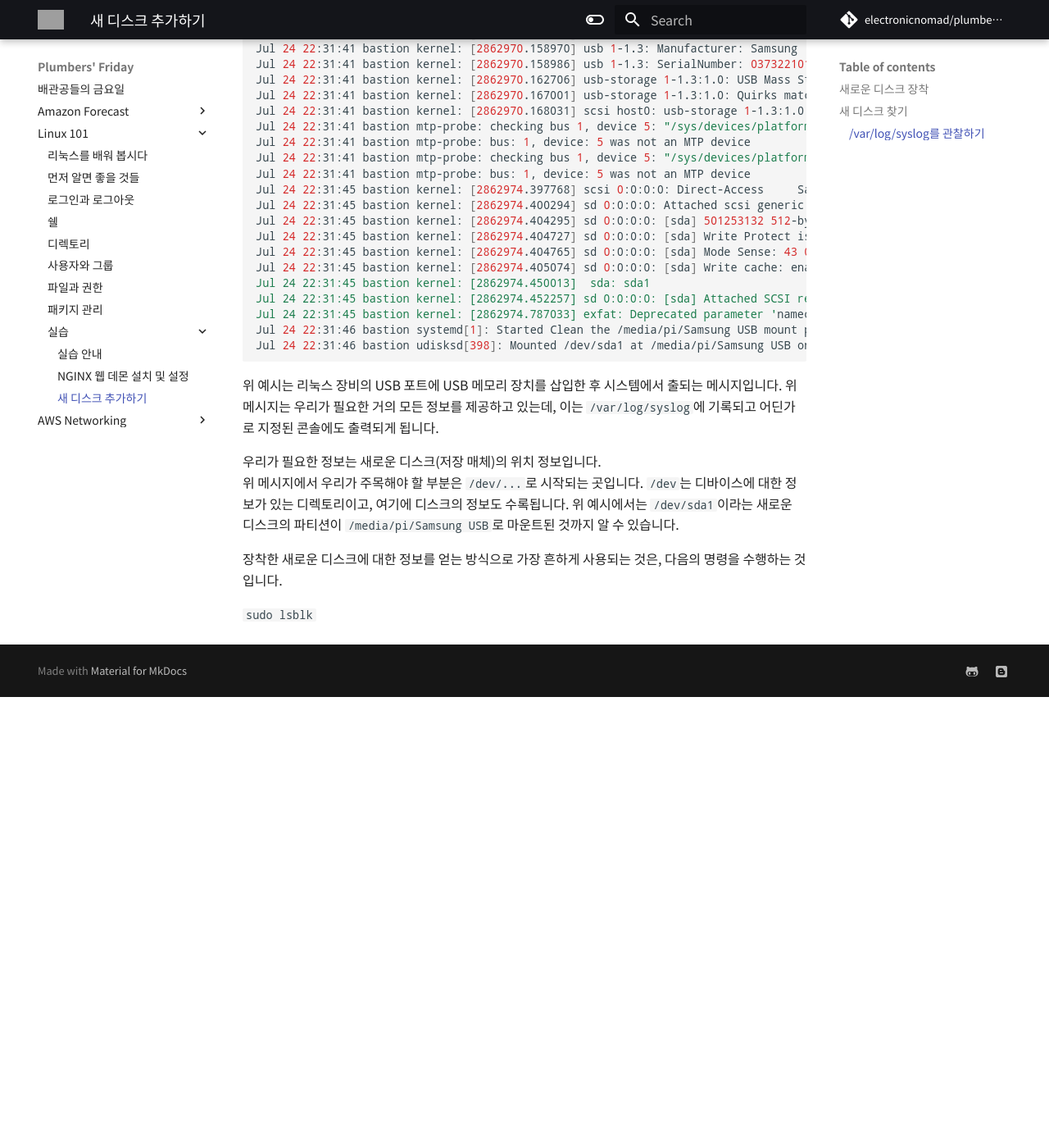
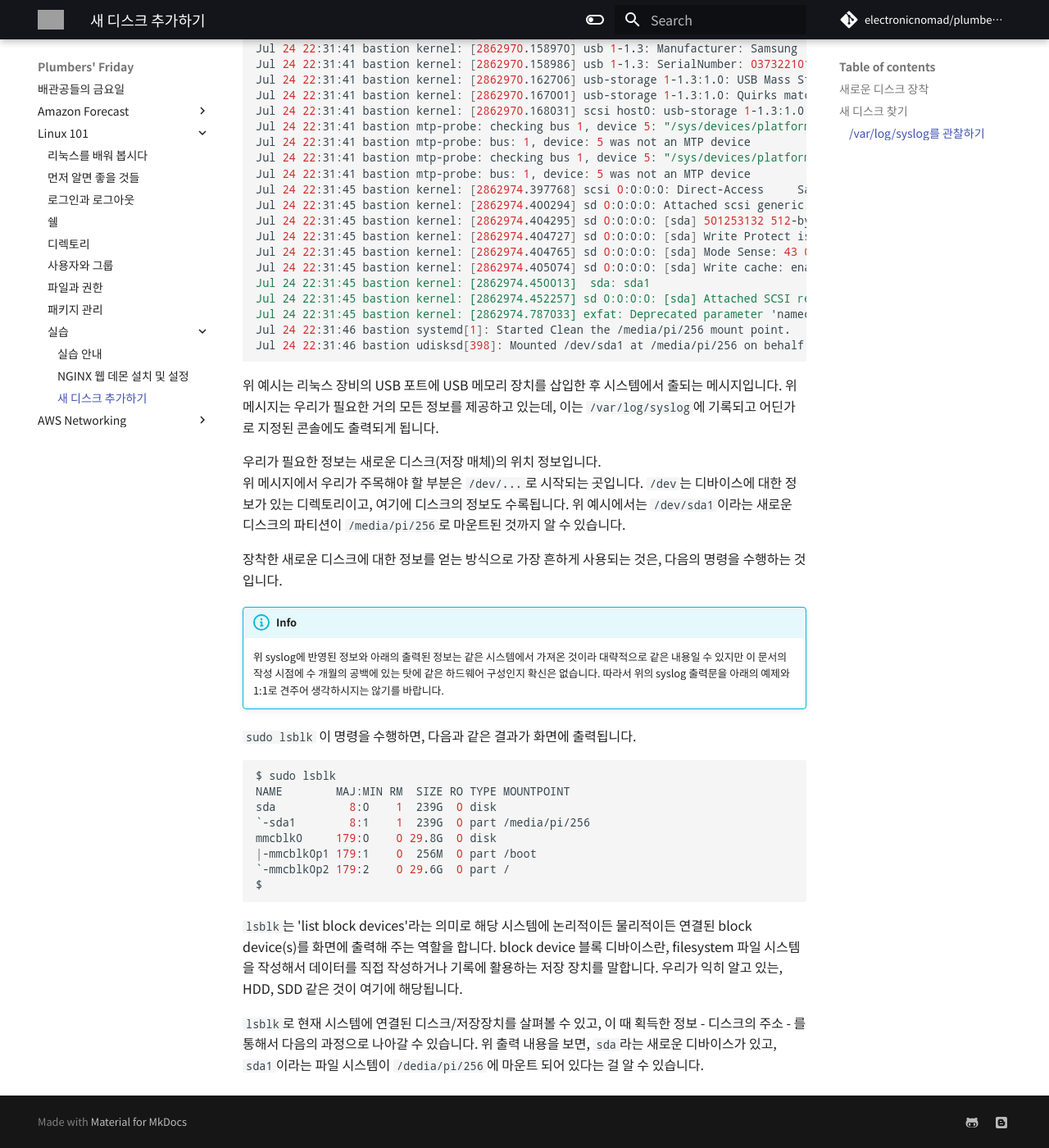
Before and after one commit to electronicnomad/plumbers-friday, an MkDocs documentation site: the page built from docs/linux/tutorials/disk.md, in a window 1280 px wide and 1400 px high, scrolled down 814 px. Shown: the whole window at 82% size. Built offline with MkDocs 1.6.1 and Material for MkDocs 9.7.7, drawn with Linux system fonts in a browser that asks for light colours; some web fonts are replaced; comment, search, counter and statistics services are not loaded; before the commit the page ends 1664 px from its top, so only the background shows below that; grey boxes are pictures that could not be loaded.

Commit message:
update 'disk.md'

````diff
--- a/docs/linux/tutorials/disk.md
+++ b/docs/linux/tutorials/disk.md
@@ -45,8 +45,8 @@ Jul 24 22:31:45 bastion kernel: [2862974.405074] sd 0:0:0:0: [sda] Write cache:
 Jul 24 22:31:45 bastion kernel: [2862974.450013]  sda: sda1
 Jul 24 22:31:45 bastion kernel: [2862974.452257] sd 0:0:0:0: [sda] Attached SCSI removable disk
 Jul 24 22:31:45 bastion kernel: [2862974.787033] exfat: Deprecated parameter 'namecase'
-Jul 24 22:31:46 bastion systemd[1]: Started Clean the /media/pi/Samsung USB mount point.
-Jul 24 22:31:46 bastion udisksd[398]: Mounted /dev/sda1 at /media/pi/Samsung USB on behalf of uid 1000
+Jul 24 22:31:46 bastion systemd[1]: Started Clean the /media/pi/256 mount point.
+Jul 24 22:31:46 bastion udisksd[398]: Mounted /dev/sda1 at /media/pi/256 on behalf of uid 1000
 ```
 
 위 예시는 리눅스 장비의 USB 포트에 USB 메모리 장치를 삽입한 후 시스템에서 출되는 메시지입니다.
@@ -56,8 +56,31 @@ Jul 24 22:31:46 bastion udisksd[398]: Mounted /dev/sda1 at /media/pi/Samsung USB
 우리가 필요한 정보는 새로운 디스크(저장 매체)의 위치 정보입니다.
 위 메시지에서 우리가 주목해야 할 부분은 `/dev/...`로 시작되는 곳입니다.
 `/dev`는 디바이스에 대한 정보가 있는 디렉토리이고, 여기에 디스크의 정보도 수록됩니다.
-위 예시에서는 `/dev/sda1`이라는 새로운 디스크의 파티션이 `/media/pi/Samsung USB`로 마운트된 것까지 알 수 있습니다.
+위 예시에서는 `/dev/sda1`이라는 새로운 디스크의 파티션이 `/media/pi/256`로 마운트된 것까지 알 수 있습니다.
 
 장착한 새로운 디스크에 대한 정보를 얻는 방식으로 가장 흔하게 사용되는 것은, 다음의 명령을 수행하는 것입니다.
 
-`sudo lsblk`
+!!! info
+    위 syslog에 반영된 정보와 아래의 출력된 정보는 같은 시스템에서 가져온 것이라 대략적으로 같은 내용일 수 있지만
+    이 문서의 작성 시점에 수 개월의 공백에 있는 탓에 같은 하드웨어 구성인지 확신은 없습니다. 따라서 위의
+    syslog 출력문을 아래의 예제와 1:1로 견주어 생각하시지는 않기를 바랍니다.
+
+`sudo lsblk` 이 명령을 수행하면, 다음과 같은 결과가 화면에 출력됩니다.
+
+```bash
+$ sudo lsblk
+NAME        MAJ:MIN RM  SIZE RO TYPE MOUNTPOINT
+sda           8:0    1  239G  0 disk
+`-sda1        8:1    1  239G  0 part /media/pi/256
+mmcblk0     179:0    0 29.8G  0 disk
+|-mmcblk0p1 179:1    0  256M  0 part /boot
+`-mmcblk0p2 179:2    0 29.6G  0 part /
+$
+```
+
+`lsblk`는 'list block devices'라는 의미로 해당 시스템에 논리적이든 물리적이든 연결된 block device(s)를
+화면에 출력해 주는 역할을 합니다. block device 블록 디바이스란, filesystem 파일 시스템을 작성해서 데이터를 직접 작성하거나 기록에 활용하는 저장 장치를 말합니다. 우리가 익히 알고 있는, HDD, SDD 같은 것이 여기에 해당됩니다.
+
+`lsblk`로 현재 시스템에 연결된 디스크/저장장치를 살펴볼 수 있고, 이 때 획득한 정보 - 디스크의 주소 - 를 통해서
+다음의 과정으로 나아갈 수 있습니다. 위 출력 내용을 보면, `sda`라는 새로운 디바이스가 있고, `sda1`이라는
+파일 시스템이 `/dedia/pi/256`에 마운트 되어 있다는 걸 알 수 있습니다.
--- a/mkdocs.yml
+++ b/mkdocs.yml
@@ -28,12 +28,27 @@ theme:
     code: Noto Mono
   logo: images/logo-plumping-white.png
   favicon: images/favicon-plumping-black.ico
+  icon:
+    admonition:
+      note: octicons/tag-16
+      abstract: octicons/checklist-16
+      info: octicons/info-16
+      tip: octicons/squirrel-16
+      success: octicons/check-16
+      question: octicons/question-16
+      warning: octicons/alert-16
+      failure: octicons/x-circle-16
+      danger: octicons/zap-16
+      bug: octicons/bug-16
+      example: octicons/beaker-16
+      quote: octicons/quote-16
 #
 plugins:
   - search
   - awesome-pages
   - git-revision-date-localized:
       type: timeago
+#
 markdown_extensions:
   - attr_list
   - footnotes
````
